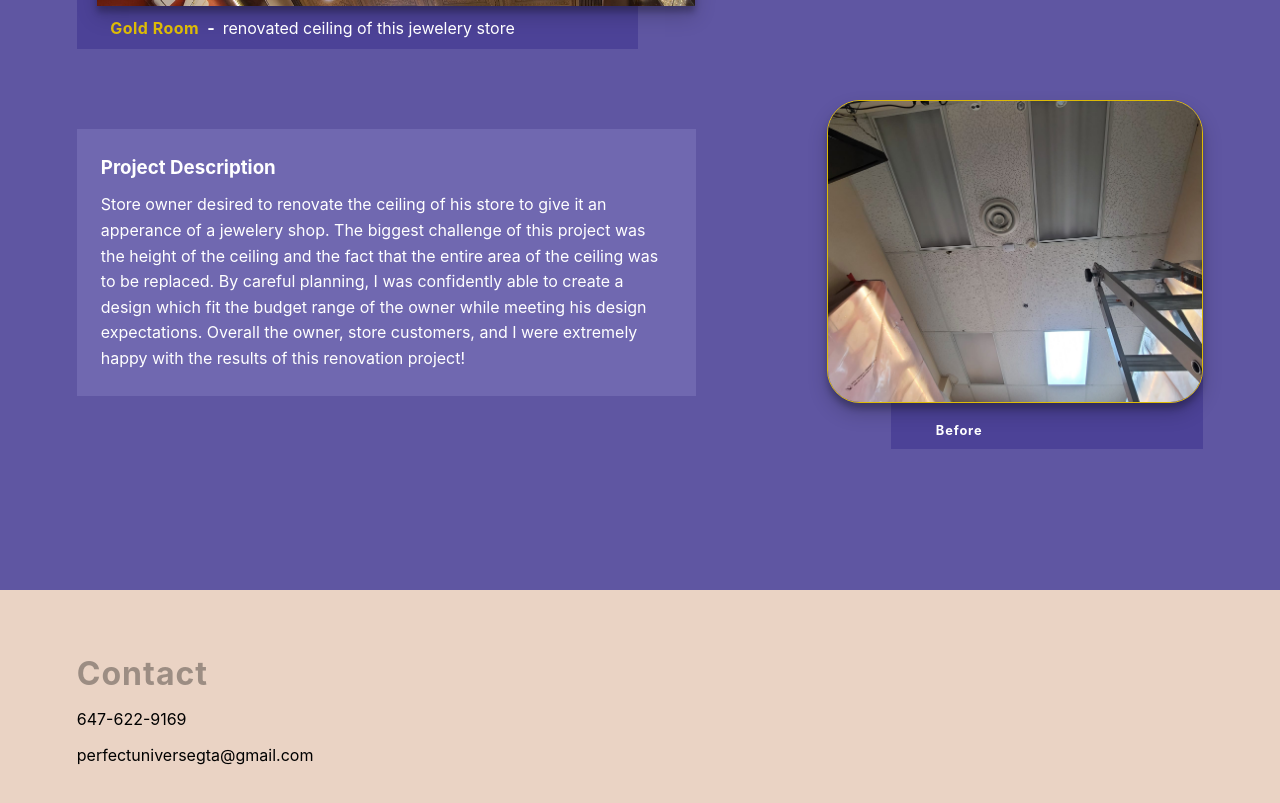
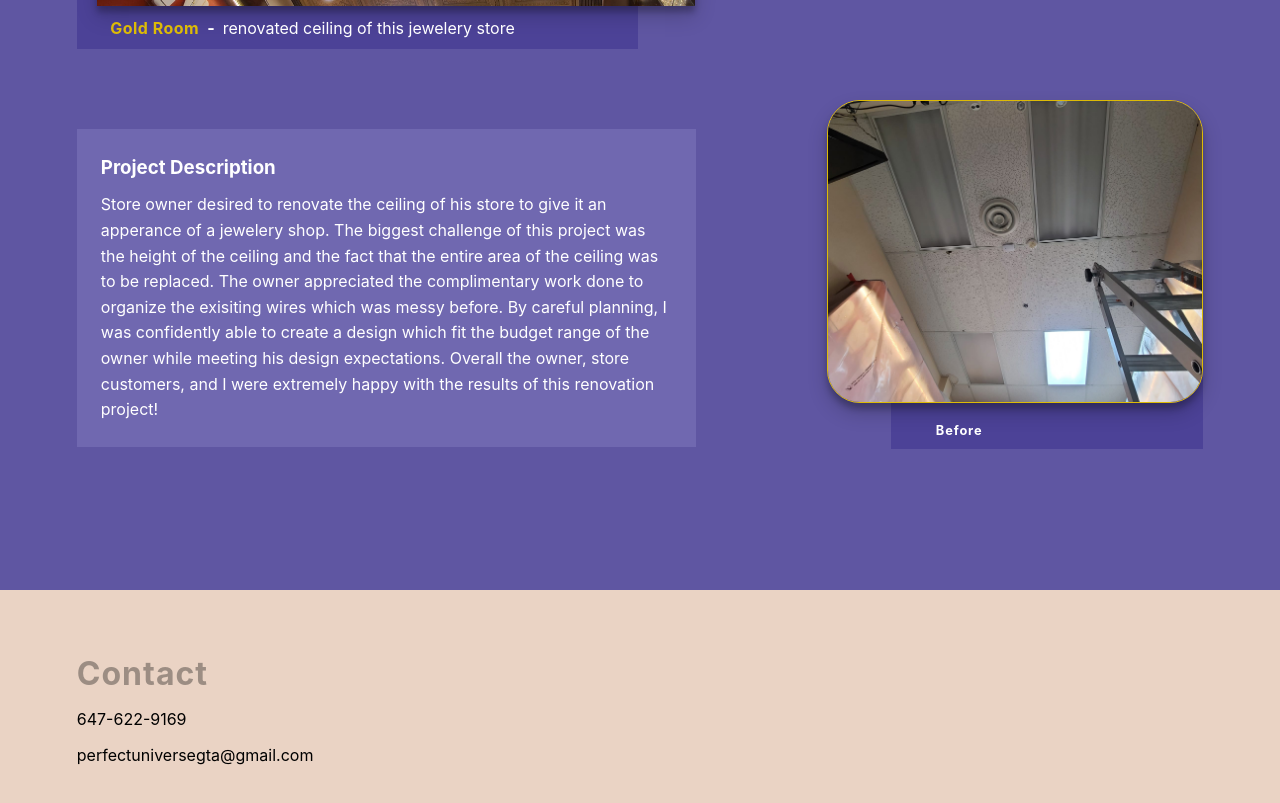
Before and after one commit to GazerSuthy/new-turtleSpeed, a React (Create React App) app: page / in a window 1280 px wide. Shown: the part 2460-3263 px from the top of the page. Built offline with nearby package versions, Linux system fonts and the light colour scheme.

Commit message:
alignment in being

```diff
--- a/src/projectData.js
+++ b/src/projectData.js
@@ -20,7 +20,7 @@ const ProjectData = [
     intro: "renovated ceiling of this jewelery store",
     pictures: [gold_after, gold_before, gold_p1, gold_p2],
     description:
-      "Store owner desired to renovate the ceiling of his store to give it an apperance of a jewelery shop. The biggest challenge of this project was the height of the ceiling and the fact that the entire area of the ceiling was to be replaced. By careful planning, I was confidently able to create a design which fit the budget range of the owner while meeting his design expectations. Overall the owner, store customers, and I were extremely happy with the results of this renovation project!  ",
+      "Store owner desired to renovate the ceiling of his store to give it an apperance of a jewelery shop. The biggest challenge of this project was the height of the ceiling and the fact that the entire area of the ceiling was to be replaced. The owner appreciated the complimentary work done to organize the exisiting wires which was messy before. By careful planning, I was confidently able to create a design which fit the budget range of the owner while meeting his design expectations. Overall the owner, store customers, and I were extremely happy with the results of this renovation project!  ",
   },
   {
     id: 2,
```
